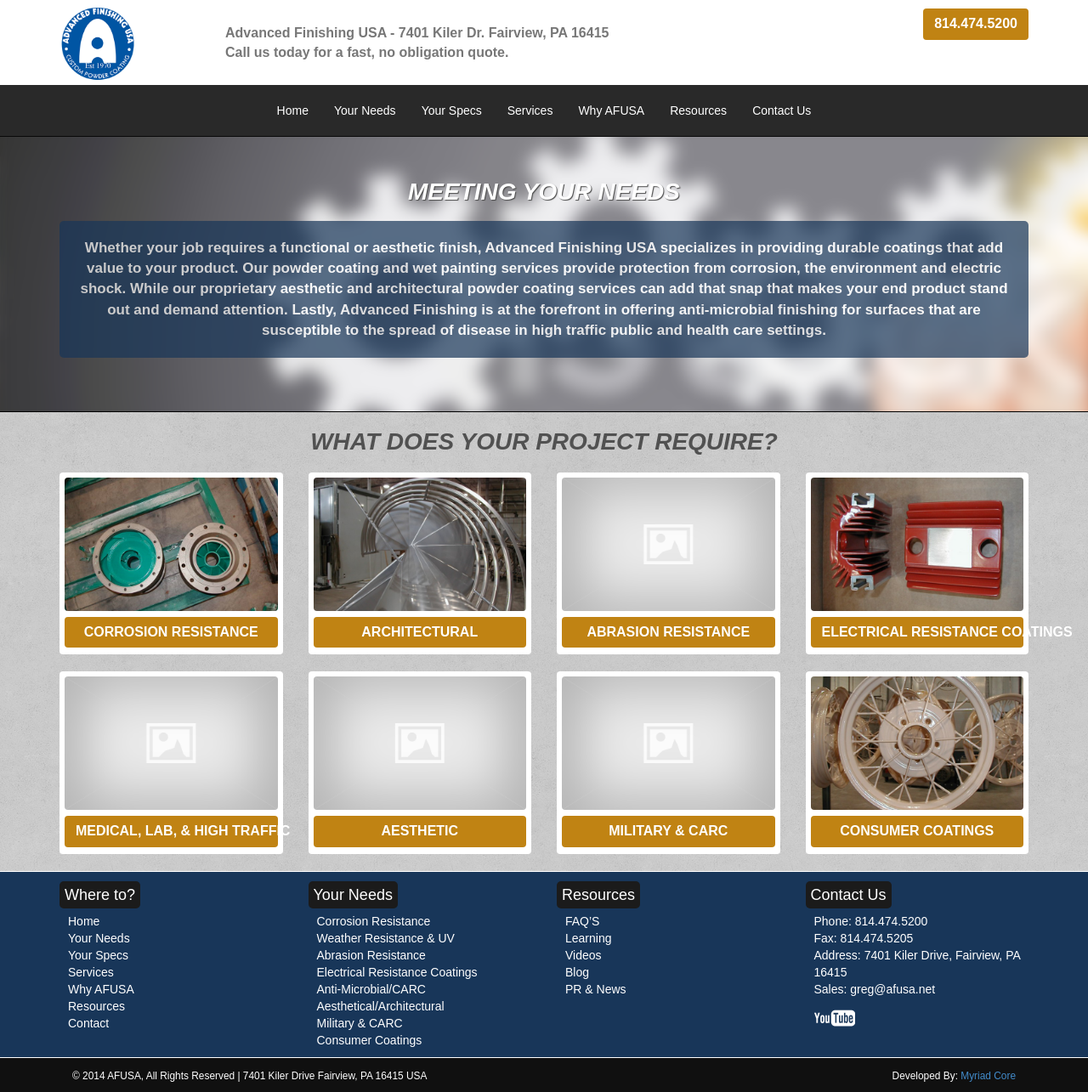
After one commit to schwag/afusa, a PHP site: page /afusa/your-needs.php in a window 1280 px wide. The commit adds this page. Shown: the whole page at 85% size. Run offline with PHP 8.4, Linux system fonts and the light colour scheme; some libraries are stand-ins or nearby versions.

Commit message:
Created Your Needs Page and small changed

```diff
--- a/css/custom.css
+++ b/css/custom.css
@@ -13,6 +13,14 @@ body{
 	font-style: italic;
 	font-size: 28px;
 	text-shadow: 1px 1px 1px #4C4C4C;
+}
+.mainbodyHeading{
+	color: #515151;
+	font-weight: bold;
+	text-align: center;
+	margin-top: 10px;
+	font-style: italic;
+	font-size: 28px;
 }
 h2{
 	color: #336666;
@@ -97,9 +105,14 @@ h3{
 .glyphicon-home,.glyphicon-book,.glyphicon-tags,.glyphicon-user,.glyphicon-th-large,.glyphicon-earphone{
 	padding-right: 5px;
 }
-.blueBackground{
+.homeBackground{
 	/*background-color: #0055a3;*/
 	background-image: url("../img/building_background.png");
+	padding: 48px;
+	margin-top: 47px;
+}
+.yourneedsBackground{
+	background-image: url("../img/your_needs_background.png");
 	padding: 48px;
 	margin-top: 47px;
 }
@@ -133,6 +146,7 @@ h3{
 	color: #777777;
 	font-weight: bold;
 	margin-top: 28px;
+	font-size: 16px;
 }
 .glyphicon.glyphicon-search{
 	float: right;
@@ -202,6 +216,7 @@ h3{
 	display: block;
 	padding: 6px;
 	margin-bottom: 10px;
+	margin-top: 10px;
 	line-height: 1.42857143;
 	background-color: #ffffff;
 	-webkit-transition: all .2s ease-in-out;
@@ -212,6 +227,7 @@ h3{
 .thumbnail p{
 	color: #777777;
 	margin-top: 7px;
+	margin-bottom: 2px;
 }
 .thumbnail>img, .thumbnail a>img{
 	border-radius: 4px;
@@ -298,13 +314,6 @@ blockquote {
 	margin: 0 0 20px;
 	font-size: 17.5px;
 	border-left: 5px solid #336666;
-}
-.sherrieBox{
-	/*background-color: #ffffff;
-	padding: 10px 20px 20px 30px;*/
-	margin: 10px 0px 0px 0px;
-	border-radius: 10px;
-	/*border: 2px solid #C59238;*/
 }
 .contactCreditbox{
 	/*background-color: #303432;
@@ -597,7 +606,7 @@ color: #292929;
 	border-radius: 5px;
 }*/
 .thumbnail .caption {
-	padding: 0px 9px 0px 9px;
+	padding: 0px;
 	color: #333;
 }
 .logoAFUSA img{
@@ -680,7 +689,10 @@ color: #292929;
 	.logoBackground img{
 		margin: 6px 0px 6px 0px;
 	}
-	.blueBackground{
+	.homeBackground{
+		padding: 10px;
+	}
+	.yourneedsBackground{
 		padding: 10px;
 	}
 	.headerAddress{
--- a/php/footer.php
+++ b/php/footer.php
@@ -50,7 +50,7 @@
                                         <li><a href="#">Fax: 814.474.5205</a></li>
                                         <li><a href="#">Address: 7401 Kiler Drive, Fairview, PA 16415</a></li>
                                         <li><a href="#">Sales: greg@afusa.net</a></li>
-                                        <li><a href="#"><img src="img/youtubeicon.png"></a></li>
+                                        <li><a href="https://www.youtube.com/channel/UCauWBtjoD8Sbkm27cs1b1BA/videos" target="_blank" ><img src="img/youtubeicon.png"></a></li>
                                     </ol>
                                 </div>
                          </div>
--- a/php/nav.php
+++ b/php/nav.php
@@ -34,8 +34,8 @@
                         </div>
                         <div class="collapse navbar-collapse" id="collapse">
                             <ul class="nav navbar-nav">
-                                <li><a href="#">Home</a></li>
-                                <li><a href="#">Your Needs</a></li>
+                                <li><a href="http://localhost/afusa/">Home</a></li>
+                                <li><a href="http://localhost/afusa/your-needs.php">Your Needs</a></li>
                                 <li><a href="#">Your Specs</a></li>
                                 <li><a href="#">Services</a></li>
                                 <li><a href="#">Why AFUSA</a></li>
--- /dev/null
+++ b/your-needs.php
@@ -0,0 +1,105 @@
+<?php include "php/header.php";?>
+
+<body>
+
+<?php include "php/nav.php";?>
+
+
+    <section class="yourneedsBackground">
+                <div class="container">
+                     <div class="row">
+                        <div class="introSection">
+                            <div class="col-md-12">
+                               <h1 class="mainHeading">MEETING YOUR NEEDS</h1>
+                               <div class="bubblePar">
+                                <p>Whether your job requires a functional or aesthetic finish, Advanced Finishing USA specializes in providing durable coatings that add value to your product. Our powder coating and wet painting services provide protection from corrosion, the environment and electric shock. While our proprietary aesthetic and architectural powder coating services can add that snap that makes your end product stand out and demand attention. Lastly, Advanced Finishing is at the forefront in offering anti-microbial finishing for surfaces that are susceptible to the spread of disease in high traffic public and health care settings. </p>
+                               </div>
+                            </div>
+                        </div>
+                    </div>
+                </div>
+    </section>
+
+    <section class="bodyBlue">
+                <div class="container">
+                     <div class="row">
+                        <div>
+                            <div class="col-lg-12">
+                               <h1 class="mainbodyHeading">WHAT DOES YOUR PROJECT REQUIRE?</h1>
+                                <div>
+                                  <div class="row">
+                                    <div class="col-lg-3 col-md-3 col-sm-6 col-xs-12">
+                                      <div class="thumbnail">
+                                        <img src="img/corrosion_needs.png" alt"" class="img-responsive">
+                                        <div class="caption producthomeTitle">
+                                          <p><a href="#" class="btn btn-block" role="button">CORROSION RESISTANCE</a></p>
+                                        </div>
+                                      </div>
+                                    </div>
+                                    <div class="col-lg-3 col-md-3 col-sm-6 col-xs-12">
+                                      <div class="thumbnail">
+                                        <img src="img/architectural_needs.png" alt"" class="img-responsive">
+                                        <div class="caption producthomeTitle">
+                                          <p><a href="#" class="btn btn-block" role="button">ARCHITECTURAL</a></p>
+                                        </div>
+                                      </div>
+                                    </div>
+                                    <div class="col-lg-3 col-md-3 col-sm-6 col-xs-12">
+                                      <div class="thumbnail">
+                                        <img src="img/placeholder.jpg" alt"" class="img-responsive">
+                                        <div class="caption producthomeTitle">
+                                          <p><a href="#" class="btn btn-block" role="button">ABRASION RESISTANCE</a></p>
+                                        </div>
+                                      </div>
+                                    </div>
+                                    <div class="col-lg-3 col-md-3 col-sm-6 col-xs-12">
+                                      <div class="thumbnail">
+                                        <img src="img/electrical_needs.png" alt"" class="img-responsive">
+                                        <div class="caption producthomeTitle">
+                                          <p><a href="#" class="btn btn-block" role="button">ELECTRICAL RESISTANCE COATINGS</a></p>
+                                        </div>
+                                      </div>
+                                    </div>
+                                  </div>
+                                  <div class="row">
+                                    <div class="col-lg-3 col-md-3 col-sm-6 col-xs-12">
+                                      <div class="thumbnail">
+                                        <img src="img/placeholder.jpg" alt"" class="img-responsive">
+                                        <div class="caption producthomeTitle">
+                                          <p><a href="#" class="btn btn-block" role="button">MEDICAL, LAB, & HIGH TRAFFIC</a></p>
+                                        </div>
+                                      </div>
+                                    </div>
+                                    <div class="col-lg-3 col-md-3 col-sm-6 col-xs-12">
+                                      <div class="thumbnail">
+                                        <img src="img/placeholder.jpg" alt"" class="img-responsive">
+                                        <div class="caption producthomeTitle">
+                                          <p><a href="#" class="btn btn-block" role="button">AESTHETIC</a></p>
+                                        </div>
+                                      </div>
+                                    </div>
+                                    <div class="col-lg-3 col-md-3 col-sm-6 col-xs-12">
+                                      <div class="thumbnail">
+                                        <img src="img/placeholder.jpg" alt"" class="img-responsive">
+                                        <div class="caption producthomeTitle">
+                                          <p><a href="#" class="btn btn-block" role="button">MILITARY & CARC</a></p>
+                                        </div>
+                                      </div>
+                                    </div>
+                                    <div class="col-lg-3 col-md-3 col-sm-6 col-xs-12">
+                                      <div class="thumbnail">
+                                        <img src="img/consumer_needs.png" alt"" class="img-responsive">
+                                        <div class="caption producthomeTitle">
+                                          <p><a href="#" class="btn btn-block" role="button">CONSUMER COATINGS</a></p>
+                                        </div>
+                                      </div>
+                                    </div>
+                                  </div>
+                                </div>
+                            </div>
+                        </div>
+                    </div>
+                </div>
+    </section>
+
+<?php include "php/footer.php";?>
```
Also changed, not shown: index.php (+7 -7 lines), img/architectural_needs.png (added), img/consumer_needs.png (added), img/corrosion_needs.png (added), img/electrical_needs.png (added), img/your_needs_background.png (added).
